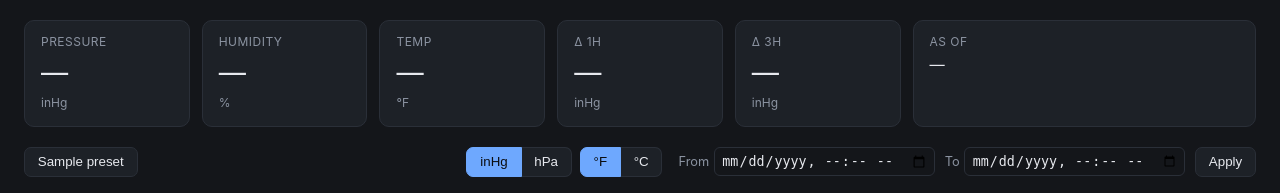
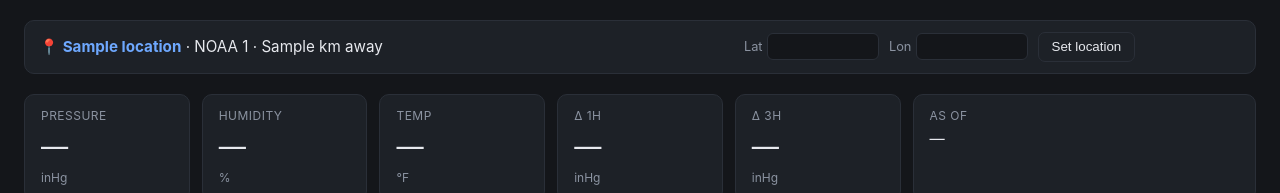
Before and after one commit to Edinunzio/the-fragile, a FastAPI app: template web/templates/index.html in a window 1280 px wide. Shown: the part 58-251 px from the top of the page. Run offline with FastAPI, Linux system fonts and the light colour scheme; the template is opened without the code that fills it: most values are stand-ins (such as "Sample title", 1, 10 or a date in 2020); some libraries are stand-ins or nearby versions.

Commit message:
Configurable location: lat/long field resolves nearest NOAA station
Make the project usable anywhere instead of hardcoded to one harbor.

- backfill_noaa.py: resolve_station(lat, lon) finds the nearest NOAA met station that
  actually reports air pressure (metadata API + haversine + air_pressure probe);
  source_for() derives a stable source label from the station name.
- schema.sql / app startup: single-row active_location table (seeded with Robbins Reef)
  holds which station drives the chart + sync.
- web: GET/POST /api/location (resolve + persist + sync recent); all queries now filter
  by the active source, so each location's data coexists under its own source.
- frontend: location bar with lat/lon inputs and current-station display.
- README: "Use your own location" (dashboard + CLI); test_backfill: source_for + haversine.

Verified: NY->Robbins Reef, set Seattle (resolved 9447130, synced 168), restored NY.

Co-Authored-By: Claude Opus 4.8 <noreply@anthropic.com>

```diff
--- a/web/app.py
+++ b/web/app.py
@@ -1,15 +1,18 @@
-"""The Fragile — read-only FastAPI dashboard.
+"""The Fragile — FastAPI dashboard.
 
-Serves a live pressure dashboard (current reading, 1h/3h deltas, time-series chart) plus a
-browse-all table. Strictly read-only: there are no write routes, so it can never disturb the
-data the host-side ingest loop is recording.
+Serves a live pressure dashboard (current reading, 1h/3h deltas, time-series chart), a
+browse-all table, and two write actions: pull recent NOAA data on demand (/api/sync) and
+set the active location (/api/location). Everything reads/writes a single active location —
+which NOAA station drives the chart and sync — persisted in the active_location table.
 
-Self-contained (its own SELECTs) so the container doesn't depend on the host modules.
+The shared db/reader/backfill_noaa modules are baked into the image so the sync and station
+resolution reuse the same code as the CLI.
 """
 
 from __future__ import annotations
 
 import os
+from contextlib import asynccontextmanager
 from datetime import datetime, timedelta, timezone
 from pathlib import Path
 
@@ -18,14 +21,12 @@ from fastapi import FastAPI, Query, Request
 from fastapi.responses import JSONResponse
 from fastapi.staticfiles import StaticFiles
 from fastapi.templating import Jinja2Templates
+from pydantic import BaseModel
 
 import backfill_noaa  # shared module, baked into the image
 import db
 
 BASE = Path(__file__).parent
-app = FastAPI(title="The Fragile")
-app.mount("/static", StaticFiles(directory=BASE / "static"), name="static")
-templates = Jinja2Templates(directory=BASE / "templates")
 
 DATABASE_URL = os.environ["DATABASE_URL"]
 THRESHOLD_1H = float(os.environ.get("PRESSURE_DROP_1H", "0.5"))
@@ -41,9 +42,7 @@ PRESETS: dict[str, timedelta | None] = {
 
 # Guardrail so a raw query can't return an unbounded payload.
 MAX_ROWS = 5000
-
-# Target number of points for the chart. The server downsamples (hourly/daily/weekly
-# buckets) so any range — including 5+ years — stays around this many points.
+# Target number of points for the chart (server downsamples to stay near this).
 MAX_POINTS = 2000
 
 
@@ -51,6 +50,74 @@ def _conn() -> psycopg.Connection:
     return psycopg.connect(DATABASE_URL)
 
 
+# --------------------------------------------------------------------------- #
+# Active location (which NOAA station the chart + sync use)
+# --------------------------------------------------------------------------- #
+def _ensure_location() -> None:
+    """Create the active_location table if missing and seed the default once."""
+    with db.connect() as conn:
+        conn.execute(
+            """
+            CREATE TABLE IF NOT EXISTS active_location (
+                id boolean PRIMARY KEY DEFAULT true,
+                station_id text NOT NULL, source text NOT NULL, name text NOT NULL,
+                lat double precision NOT NULL, lon double precision NOT NULL,
+                distance_km double precision, updated_at timestamptz NOT NULL DEFAULT now(),
+                CONSTRAINT single_row CHECK (id)
+            )
+            """
+        )
+        if not conn.execute("SELECT 1 FROM active_location LIMIT 1").fetchone():
+            d = backfill_noaa.DEFAULT_LOCATION
+            conn.execute(
+                "INSERT INTO active_location (station_id, source, name, lat, lon, distance_km)"
+                " VALUES (%s, %s, %s, %s, %s, %s) ON CONFLICT (id) DO NOTHING",
+                (d["station_id"], d["source"], d["name"], d["lat"], d["lon"], d["distance_km"]),
+            )
+
+
+def get_active() -> dict:
+    with _conn() as conn:
+        r = conn.execute(
+            "SELECT station_id, source, name, lat, lon, distance_km FROM active_location LIMIT 1"
+        ).fetchone()
+    if not r:
+        return dict(backfill_noaa.DEFAULT_LOCATION)
+    return {
+        "station_id": r[0], "source": r[1], "name": r[2],
+        "lat": r[3], "lon": r[4], "distance_km": r[5],
+    }
+
+
+def set_active(loc: dict) -> None:
+    with db.connect() as conn:
+        conn.execute(
+            """
+            INSERT INTO active_location (id, station_id, source, name, lat, lon, distance_km, updated_at)
+            VALUES (true, %s, %s, %s, %s, %s, %s, now())
+            ON CONFLICT (id) DO UPDATE SET
+                station_id = EXCLUDED.station_id, source = EXCLUDED.source, name = EXCLUDED.name,
+                lat = EXCLUDED.lat, lon = EXCLUDED.lon, distance_km = EXCLUDED.distance_km,
+                updated_at = now()
+            """,
+            (loc["station_id"], loc["source"], loc["name"], loc["lat"], loc["lon"], loc["distance_km"]),
+        )
+
+
+@asynccontextmanager
+async def lifespan(app: FastAPI):
+    _ensure_location()
+    yield
+
+
+app = FastAPI(title="The Fragile", lifespan=lifespan)
+app.mount("/static", StaticFiles(directory=BASE / "static"), name="static")
+templates = Jinja2Templates(directory=BASE / "templates")
+
+
+# --------------------------------------------------------------------------- #
+# Queries (all scoped to a source — the active location)
+# --------------------------------------------------------------------------- #
 def _resolve_range(
     range_: str | None, frm: str | None, to: str | None
 ) -> tuple[datetime | None, datetime | None]:
@@ -68,18 +135,19 @@ def _resolve_range(
 def _query_readings(
     start: datetime | None,
     end: datetime | None,
+    source: str,
     limit: int,
     offset: int = 0,
     newest_first: bool = False,
 ) -> list[dict]:
-    clauses, params = [], []
+    clauses, params = ["source = %s"], [source]
     if start is not None:
         clauses.append("ts >= %s")
         params.append(start)
     if end is not None:
         clauses.append("ts <= %s")
         params.append(end)
-    where = ("WHERE " + " AND ".join(clauses)) if clauses else ""
+    where = "WHERE " + " AND ".join(clauses)
     order = "DESC" if newest_first else "ASC"
     params.extend([limit, offset])
 
@@ -108,24 +176,20 @@ def _query_readings(
 
 
 def _effective_bounds(
-    start: datetime | None, end: datetime | None
+    start: datetime | None, end: datetime | None, source: str
 ) -> tuple[datetime | None, datetime | None]:
-    """Fill open-ended bounds from the table's actual min/max ts (for range=all)."""
+    """Fill open-ended bounds from the source's actual min/max ts (for range=all)."""
     if start is not None and end is not None:
         return start, end
     with _conn() as conn:
         dmin, dmax = conn.execute(
-            "SELECT min(ts), max(ts) FROM environmental_reading"
+            "SELECT min(ts), max(ts) FROM environmental_reading WHERE source = %s", (source,)
         ).fetchone()
     return (start or dmin), (end or dmax)
 
 
 def _choose_bucket(start: datetime, end: datetime) -> str | None:
-    """Pick the finest date_trunc unit that keeps the span under MAX_POINTS buckets.
-
-    Returns None for short ranges, meaning 'no aggregation' — preserves full (per-minute
-    Flipper) resolution. Otherwise 'hour' / 'day' / 'week'.
-    """
+    """Finest date_trunc unit keeping the span under MAX_POINTS buckets (None = raw)."""
     span = (end - start).total_seconds()
     if span <= 2 * 86400:  # <= 2 days: show raw
         return None
@@ -136,26 +200,22 @@ def _choose_bucket(start: datetime, end: datetime) -> str | None:
 
 
 def _query_series(
-    start: datetime | None, end: datetime | None, max_points: int = MAX_POINTS
+    start: datetime | None, end: datetime | None, source: str, max_points: int = MAX_POINTS
 ) -> list[dict]:
-    """Chart series for a range, downsampled to ~max_points via Postgres aggregation.
-
-    Aggregated points carry avg pressure plus the min/max for that bucket (so the chart
-    can show an intraday range band). Raw points set min=max=pressure.
-    """
-    start, end = _effective_bounds(start, end)
-    if start is None:  # empty table
+    """Chart series for a range + source, downsampled to ~max_points via aggregation."""
+    start, end = _effective_bounds(start, end, source)
+    if start is None:  # source has no data
         return []
     bucket = _choose_bucket(start, end)
 
-    clauses, params = [], []
+    clauses, params = ["source = %s"], [source]
     if start is not None:
         clauses.append("ts >= %s")
         params.append(start)
     if end is not None:
         clauses.append("ts <= %s")
         params.append(end)
-    where = ("WHERE " + " AND ".join(clauses)) if clauses else ""
+    where = "WHERE " + " AND ".join(clauses)
 
     if bucket is None:
         sql = f"""
@@ -168,8 +228,6 @@ def _query_series(
         """
         params.append(max_points * 5)
     else:
-        # For downsampled buckets the deltas are averaged — a reasonable "typical rate of
-        # change during this bucket" so the hover readout stays populated.
         sql = f"""
             SELECT date_trunc(%s, ts) AS bucket,
                    round(avg(pressure_hpa)::numeric, 2),
@@ -207,6 +265,9 @@ def _query_series(
     ]
 
 
+# --------------------------------------------------------------------------- #
+# Routes
+# --------------------------------------------------------------------------- #
 @app.get("/api/readings")
 def api_readings(
     range: str | None = Query(default=None),
@@ -215,29 +276,55 @@ def api_readings(
     max_points: int = Query(default=MAX_POINTS, ge=10, le=MAX_ROWS),
 ):
     start, end = _resolve_range(range, frm, to)
-    return JSONResponse(_query_series(start, end, max_points))
+    return JSONResponse(_query_series(start, end, get_active()["source"], max_points))
 
 
 @app.get("/api/latest")
 def api_latest():
-    rows = _query_readings(None, None, limit=1, newest_first=True)
+    rows = _query_readings(None, None, get_active()["source"], limit=1, newest_first=True)
     return JSONResponse(rows[0] if rows else None)
 
 
 @app.post("/api/sync")
 def api_sync():
-    """Gap-fill recent NOAA readings on demand (the dashboard's "Update" button).
-
-    The only write route in the app. Uses an autocommit connection (db.connect) so the
-    inserted rows persist correctly.
-    """
+    """Gap-fill recent NOAA readings for the active location (the "Update" button)."""
+    active = get_active()
     conn = db.connect()
     try:
-        inserted = backfill_noaa.sync_recent(conn)
+        inserted = backfill_noaa.sync_recent(conn, station=active["station_id"], source=active["source"])
     finally:
         conn.close()
-    latest = _query_readings(None, None, limit=1, newest_first=True)
+    latest = _query_readings(None, None, active["source"], limit=1, newest_first=True)
     return JSONResponse({"inserted": inserted, "latest": latest[0] if latest else None})
+
+
+@app.get("/api/location")
+def api_get_location():
+    return JSONResponse(get_active())
+
+
+class LocationIn(BaseModel):
+    lat: float
+    lon: float
+
+
+@app.post("/api/location")
+def api_set_location(loc: LocationIn):
+    """Resolve lat/lon to the nearest NOAA pressure station, make it active, sync recent."""
+    resolved = backfill_noaa.resolve_station(loc.lat, loc.lon)
+    if not resolved:
+        return JSONResponse(
+            {"error": "No NOAA pressure station found near that location."}, status_code=404
+        )
+    set_active(resolved)
+    conn = db.connect()
+    try:
+        inserted = backfill_noaa.sync_recent(
+            conn, station=resolved["station_id"], source=resolved["source"]
+        )
+    finally:
+        conn.close()
+    return JSONResponse({"location": get_active(), "inserted": inserted})
 
 
 @app.get("/")
@@ -249,6 +336,7 @@ def index(request: Request):
             "threshold_1h": THRESHOLD_1H,
             "threshold_3h": THRESHOLD_3H,
             "presets": list(PRESETS.keys()),
+            "location": get_active(),
         },
     )
 
@@ -264,7 +352,8 @@ def data(
 ):
     start, end = _resolve_range(range, frm, to)
     rows = _query_readings(
-        start, end, limit=per_page, offset=(page - 1) * per_page, newest_first=True
+        start, end, get_active()["source"], limit=per_page,
+        offset=(page - 1) * per_page, newest_first=True,
     )
     return templates.TemplateResponse(
         request,
--- a/web/static/app.js
+++ b/web/static/app.js
@@ -205,6 +205,36 @@
     }
   });
 
+  // "Set location" — resolve lat/lon to the nearest NOAA pressure station, then reload.
+  const locStatus = document.getElementById("loc-status");
+  document.getElementById("loc-form").addEventListener("submit", async (e) => {
+    e.preventDefault();
+    const lat = parseFloat(document.getElementById("loc-lat").value);
+    const lon = parseFloat(document.getElementById("loc-lon").value);
+    if (Number.isNaN(lat) || Number.isNaN(lon)) return;
+    locStatus.textContent = "Finding station…";
+    try {
+      const res = await fetch("/api/location", {
+        method: "POST",
+        headers: { "Content-Type": "application/json" },
+        body: JSON.stringify({ lat, lon }),
+      });
+      const data = await res.json();
+      if (!res.ok) throw new Error(data.error || "HTTP " + res.status);
+      const l = data.location;
+      document.getElementById("loc-current").innerHTML =
+        `📍 <strong>${l.name}</strong> · NOAA ${l.station_id}` +
+        (l.distance_km != null ? ` · ${l.distance_km} km away` : "");
+      locStatus.textContent = `Set · added ${data.inserted} readings`;
+      await load(activeRange ? { range: activeRange } : { range: "24h" });
+    } catch (err) {
+      locStatus.textContent = err.message;
+      console.error(err);
+    } finally {
+      setTimeout(() => (locStatus.textContent = ""), 5000);
+    }
+  });
+
   // Leaving the chart returns the cards to the latest reading.
   document.getElementById("chart").addEventListener("mouseleave", () => showPoint(null));
 
--- a/web/static/styles.css
+++ b/web/static/styles.css
@@ -31,6 +31,24 @@ header nav a:hover, .pager a:hover { text-decoration: underline; }
 .sync-btn { padding: 0.35rem 0.7rem; }
 .sync-btn:disabled { opacity: 0.55; cursor: default; }
 .sync-status { color: var(--muted); font-size: 0.8rem; min-width: 6rem; }
+
+/* Location bar */
+.location-bar {
+  display: flex;
+  flex-wrap: wrap;
+  align-items: center;
+  gap: 1rem;
+  margin-bottom: 1.25rem;
+  padding: 0.7rem 0.9rem;
+  background: var(--panel);
+  border: 1px solid var(--line);
+  border-radius: 10px;
+}
+.loc-current { font-size: 0.95rem; }
+.loc-current strong { color: var(--accent); }
+.loc-form { display: flex; align-items: center; gap: 0.6rem; flex-wrap: wrap; margin-left: auto; }
+.loc-form label { color: var(--muted); font-size: 0.8rem; display: flex; gap: 0.3rem; align-items: center; }
+.loc-form input { width: 7rem; background: var(--bg); color: var(--ink); border: 1px solid var(--line); border-radius: 6px; padding: 0.3rem 0.4rem; }
 
 /* Cards */
 .cards {
--- a/web/templates/index.html
+++ b/web/templates/index.html
@@ -18,6 +18,18 @@
       <a href="/data">Browse all data →</a>
     </nav>
   </header>
+
+  <section class="location-bar">
+    <span class="loc-current" id="loc-current">
+      📍 <strong>{{ location.name }}</strong> · NOAA {{ location.station_id }}{% if location.distance_km is not none %} · {{ location.distance_km }} km away{% endif %}
+    </span>
+    <form class="loc-form" id="loc-form">
+      <label>Lat <input type="number" step="any" id="loc-lat" value="{{ location.lat }}" required></label>
+      <label>Lon <input type="number" step="any" id="loc-lon" value="{{ location.lon }}" required></label>
+      <button type="submit">Set location</button>
+      <span id="loc-status" class="sync-status"></span>
+    </form>
+  </section>
 
   <section class="cards">
     <div class="card"><span class="label">Pressure</span><span id="c-pressure" class="value">—</span><span class="unit punit">inHg</span></div>
```
Also changed, not shown: backfill_noaa.py (+77 -0 lines), schema.sql (+15 -0 lines), test_backfill.py (+24 -1 lines), README.md.
